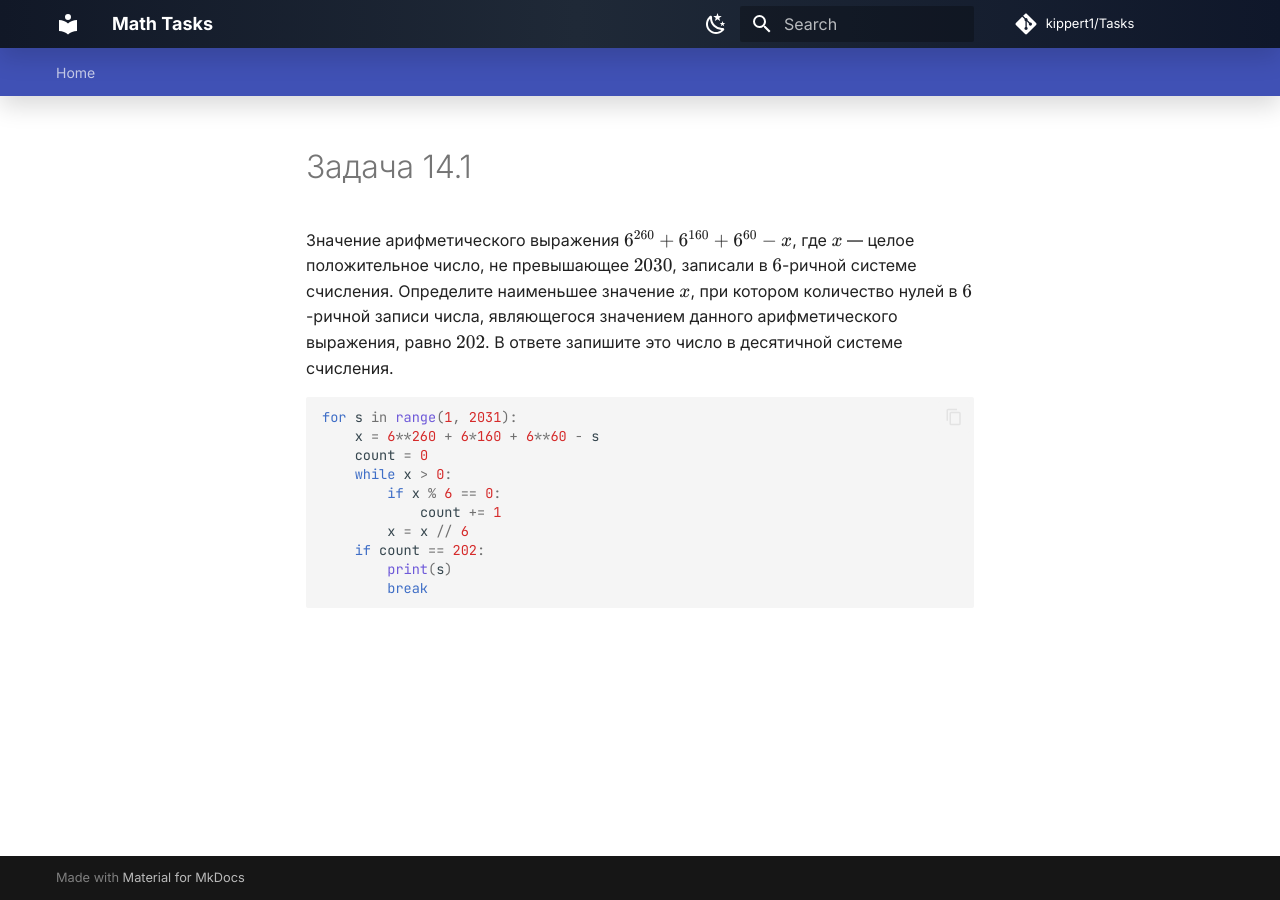
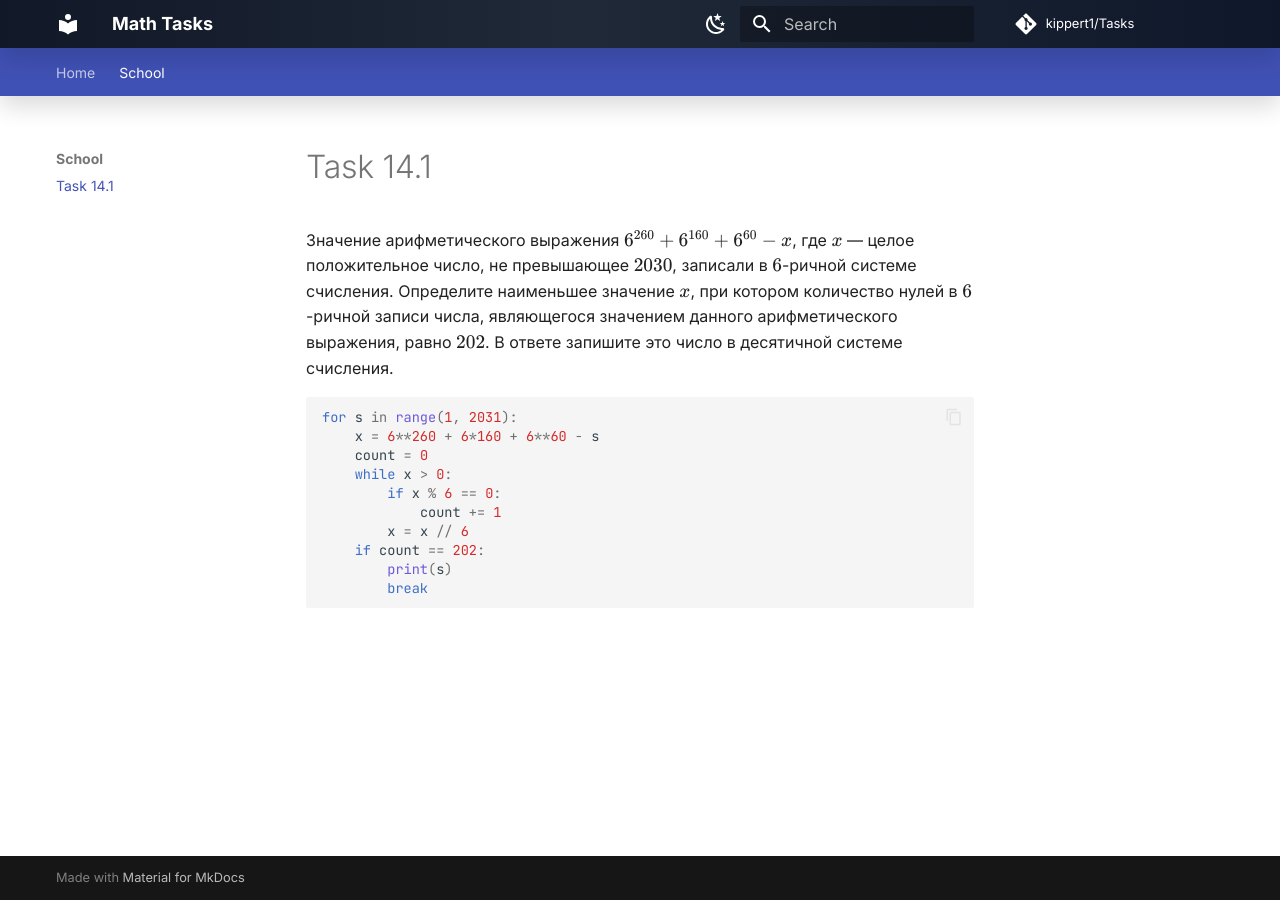
Before and after one commit to kippert1/Tasks, an MkDocs documentation site: the page built from docs/school/task-14-1.md, in a window 1280 px wide. Built offline with MkDocs 1.6.1 and Material for MkDocs 9.7.7, drawn with Linux system fonts in a browser that asks for light colours; comment, search, counter and statistics services are not loaded.

Commit message:
Clean structure and nav

```diff
--- a/mkdocs.yml
+++ b/mkdocs.yml
@@ -6,6 +6,8 @@ edit_uri: edit/main/docs/
 
 nav:
   - Home: index.md
+  - School:
+      - Task 14.1: school/task-14-1.md
 
 theme:
   name: material
```
Also changed, not shown: docs/school/task-14-1.md (renamed from docs/School/Задача 14.1.md).
